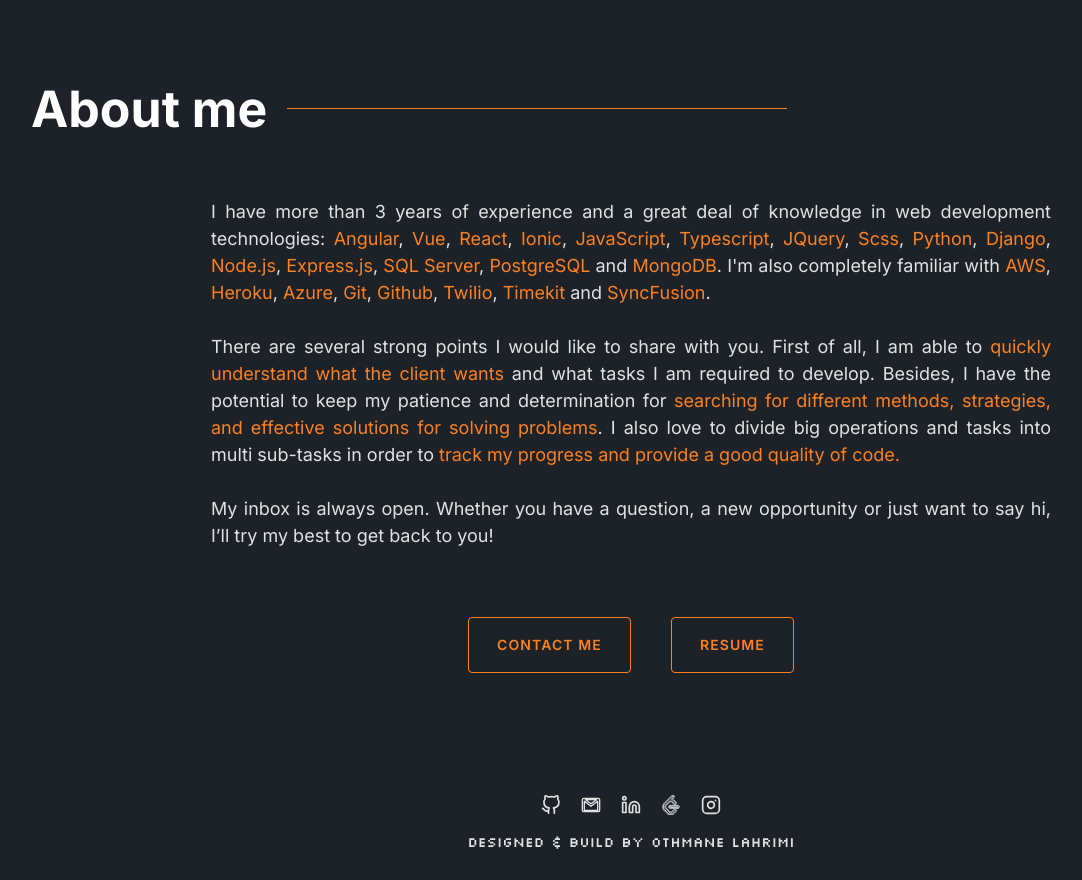
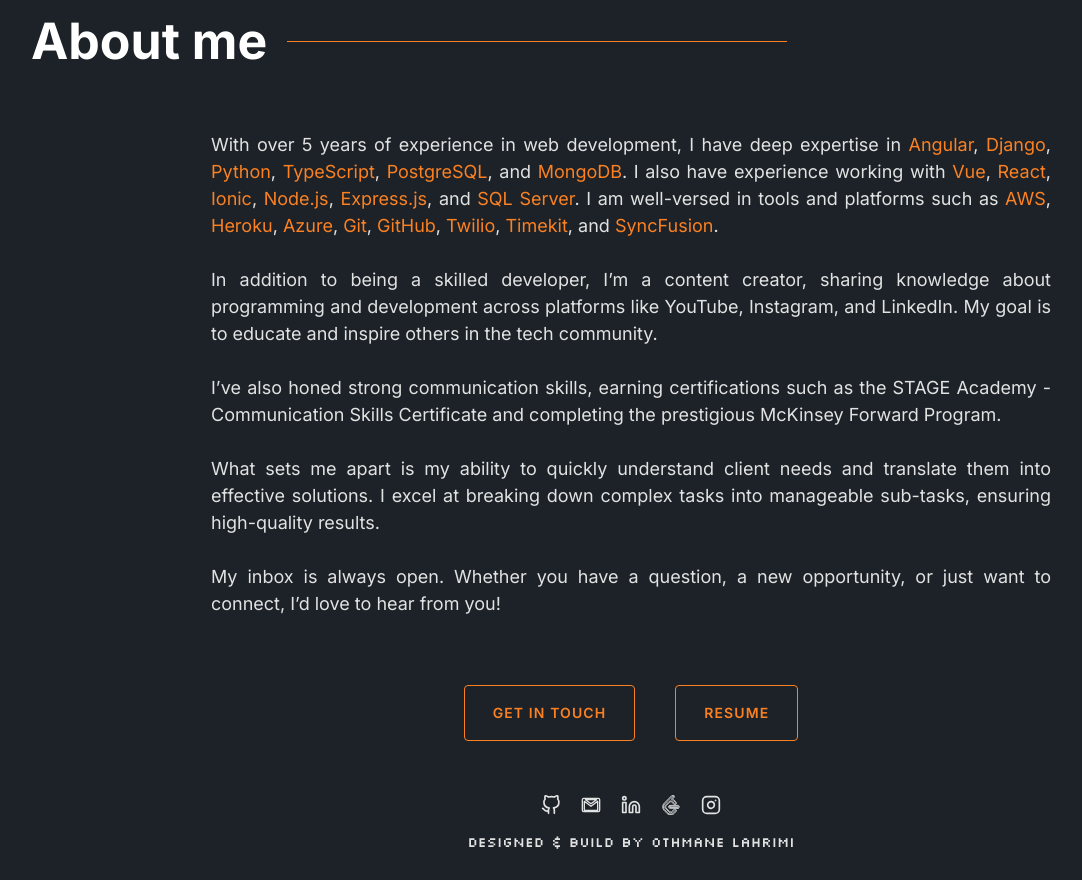
Before and after one commit to OthLah001/portfolio, a React (Vite) app: page / in a window 1280 px wide. Shown: the part 4800-5680 px from the top of the page, without its empty margins (9-1091 px from the left). Built offline with nearby package versions, Linux system fonts and the light colour scheme.

Commit message:
feat: refine teh about me section

```diff
--- a/src/components/about-me/AboutMe.tsx
+++ b/src/components/about-me/AboutMe.tsx
@@ -11,22 +11,19 @@ export default function AboutMe() {
 
       <div className="content">
         <p className="bio">
-          I have more than 3 years of experience and a great deal of knowledge in web development technologies: <span className="skill">Angular</span>,
-          <span className="skill"> Vue</span>, <span className="skill">React</span>, <span className="skill">Ionic</span>, <span className="skill">JavaScript</span>,
-          <span className="skill"> Typescript</span>, <span className="skill">JQuery</span>, <span className="skill">Scss</span>, <span className="skill">Python</span>,
-          <span className="skill"> Django</span>, <span className="skill">Node.js</span>, <span className="skill">Express.js</span>, <span className="skill">SQL Server</span>,
-          <span className="skill"> PostgreSQL</span> and <span className="skill">MongoDB</span>. I'm also completely familiar with <span className="skill">AWS</span>,
-          <span className="skill"> Heroku</span>, <span className="skill">Azure</span>, <span className="skill">Git</span>, <span className="skill">Github</span>,
-          <span className="skill"> Twilio</span>, <span className="skill">Timekit</span> and <span className="skill">SyncFusion</span>.<br/><br/>
-          There are several strong points I would like to share with you. First of all, I am able to <span className="skill">quickly understand what
-          the client wants</span> and what tasks I am required to develop. Besides, I have the potential to keep my patience and
-          determination for <span className="skill">searching for different methods, strategies, and effective solutions for solving problems</span>. I also
-          love to divide big operations and tasks into multi sub-tasks in order to <span className="skill">track my progress and provide a good quality of code.</span><br/><br/>
-          My inbox is always open. Whether you have a question, a new opportunity or just want to say hi, I’ll try my best to get back to you!
+          With over 5 years of experience in web development, I have deep expertise in <span className="skill">Angular</span>, <span className="skill">Django</span>, <span className="skill">Python</span>, <span className="skill">TypeScript</span>, <span className="skill">PostgreSQL</span>, and <span className="skill">MongoDB</span>. I also have experience working with <span className="skill">Vue</span>, <span className="skill">React</span>, <span className="skill">Ionic</span>, <span className="skill">Node.js</span>, <span className="skill">Express.js</span>, and <span className="skill">SQL Server</span>. I am well-versed in tools and platforms such as <span className="skill">AWS</span>, <span className="skill">Heroku</span>, <span className="skill">Azure</span>, <span className="skill">Git</span>, <span className="skill">GitHub</span>, <span className="skill">Twilio</span>, <span className="skill">Timekit</span>, and <span className="skill">SyncFusion</span>.
+          <br/><br/>
+          In addition to being a skilled developer, I’m a content creator, sharing knowledge about programming and development across platforms like YouTube, Instagram, and LinkedIn. My goal is to educate and inspire others in the tech community.
+          <br/><br/>
+          I’ve also honed strong communication skills, earning certifications such as the STAGE Academy - Communication Skills Certificate and completing the prestigious McKinsey Forward Program.
+          <br/><br/>
+          What sets me apart is my ability to quickly understand client needs and translate them into effective solutions. I excel at breaking down complex tasks into manageable sub-tasks, ensuring high-quality results.
+          <br/><br/>
+          My inbox is always open. Whether you have a question, a new opportunity, or just want to connect, I’d love to hear from you!
         </p>
 
         <div className="cta">
-          <Button text="Contact me" href="mailto:othmane.lahrimi.work@gmail.com" />
+          <Button text="Get in Touch" href="mailto:me@othmanelahrimi.com " />
           <Button text="Resume" href="https://othmanelahrimi.com/Othmane_LAHRIMI_Resume.pdf" />
         </div>
       </div>
```
